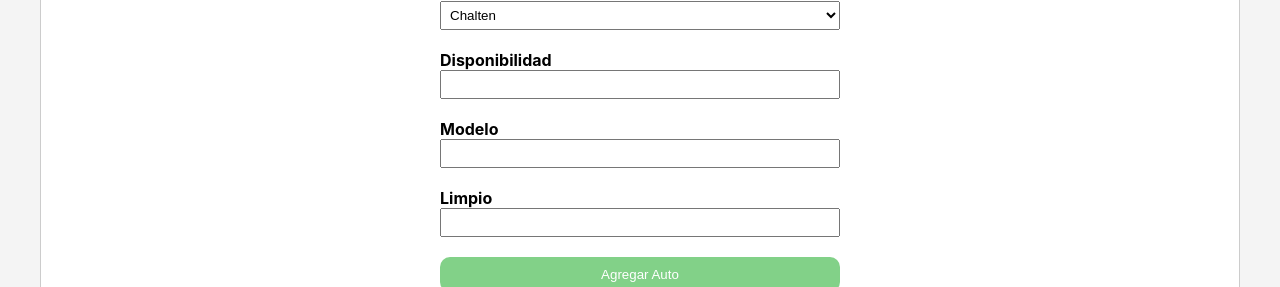
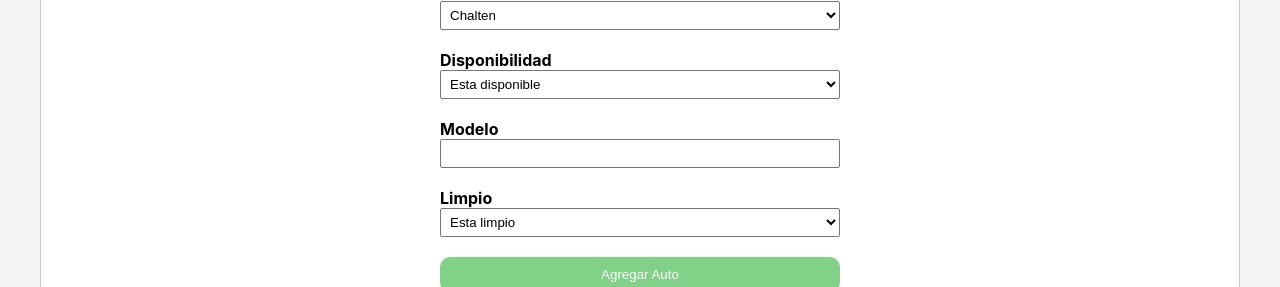
Before and after one commit to monkeyloko/ProyectoFinal, a React (Create React App) app in the folder React/frontend/: page / in a window 1280 px wide. Both pictures are taken after a click on the button "Agregar Auto". Shown: the part 228-515 px from the top of the page. Built offline with nearby package versions, Linux system fonts and the light colour scheme; no server answers.

Commit message:
edit inputs

```diff
--- a/React/frontend/src/Form.js
+++ b/React/frontend/src/Form.js
@@ -58,13 +58,22 @@ function Formulario({ setAuto, closeModal }) {
           </select>
 
           <label>Disponibilidad</label>
-          <input type="text" name="disponibilidad" onChange={handleChange} />
 
+          <select name="disponibilidad" onChange={handleChange} required>
+            <option value="Esta disponible">Esta disponible</option>
+            <option value="Esta alquilado">Esta alquilado</option>
+
+          </select>
           <label>Modelo</label>
           <input type="text" name="modelo" onChange={handleChange} />
 
           <label>Limpio</label>
-          <input type="text" name="limpio" onChange={handleChange} />
+
+          <select name="limpio" onChange={handleChange} required>
+            <option value="1">Esta limpio</option>
+            <option value="0">No esta limpio</option>
+
+          </select>
 
           <button type="submit">Agregar Auto</button>
         </form>
```
